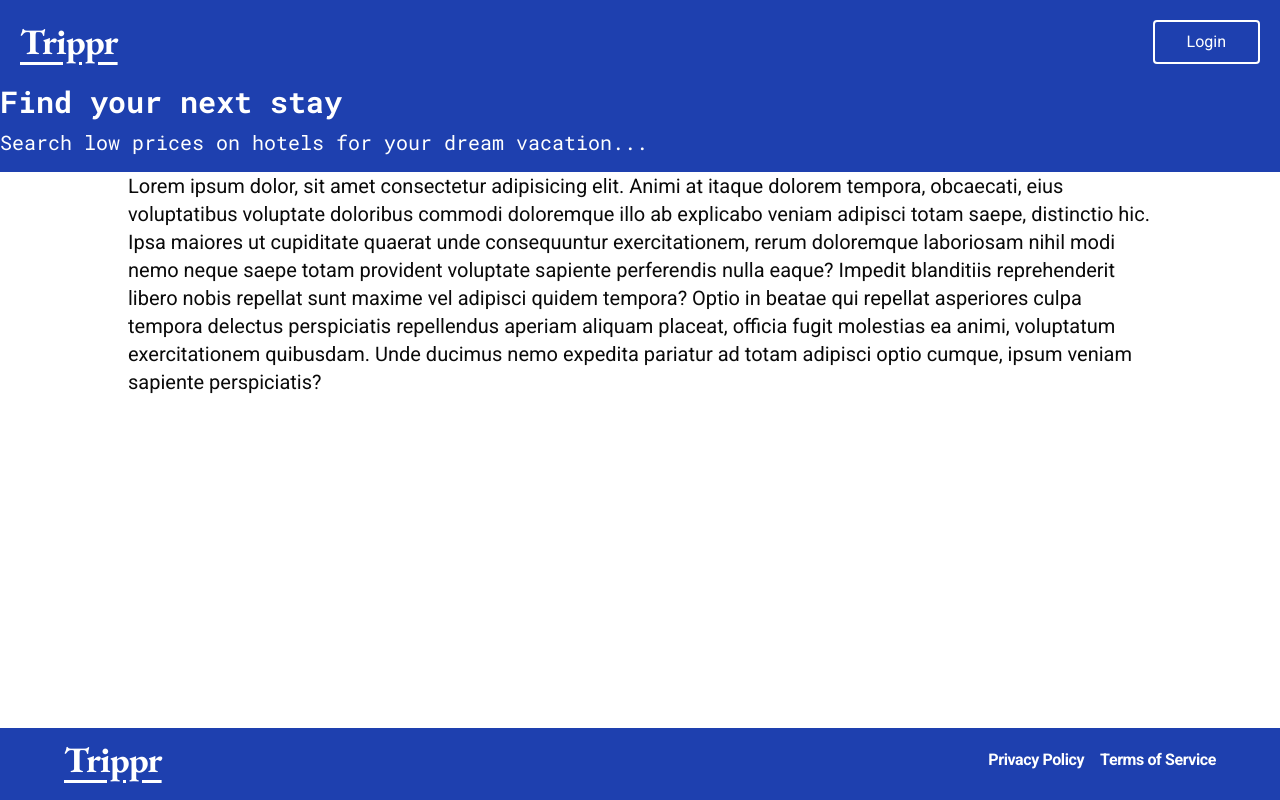
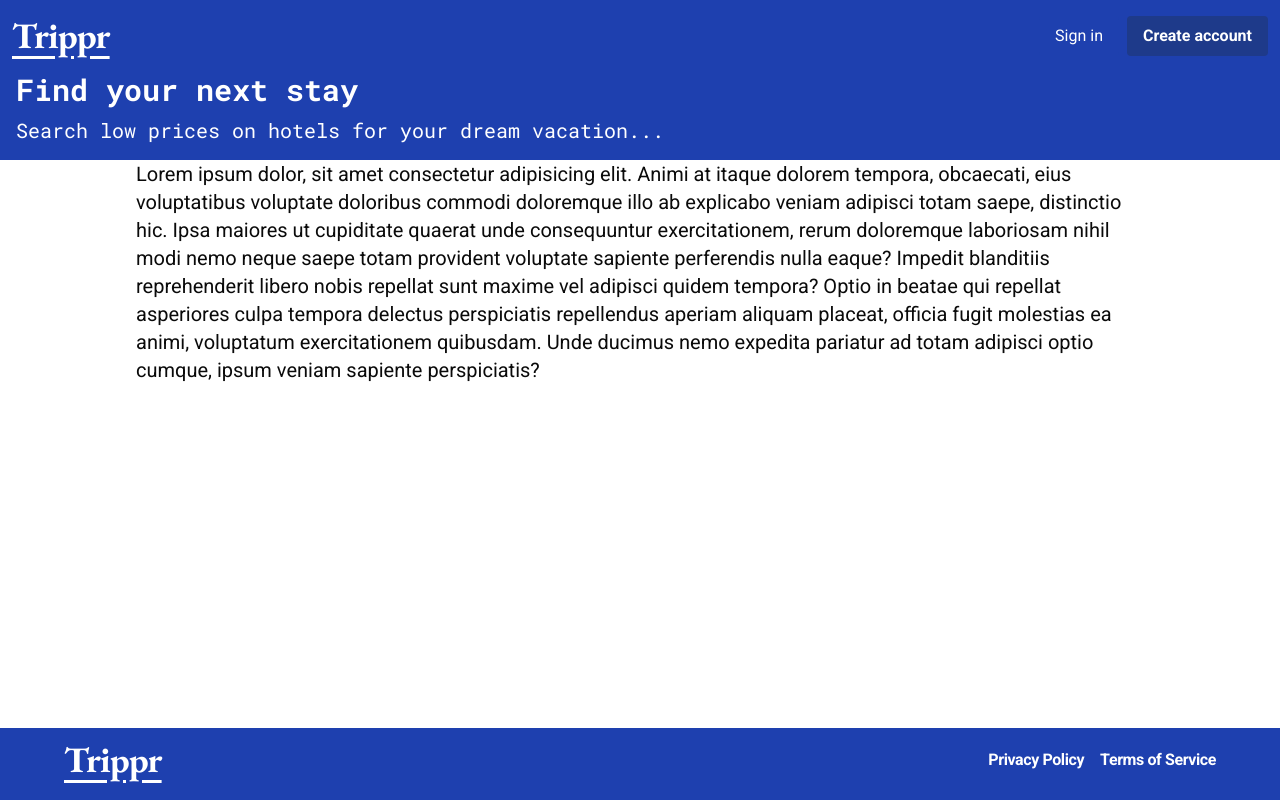
Before and after one commit to ksmcod/booking_app-client, a React (Vite) app: page / in a window 1280 px wide. Built offline with nearby package versions, Linux system fonts and the light colour scheme; no server answers.

Commit message:
completely revamped navbar

```diff
--- a/src/components/Header.tsx
+++ b/src/components/Header.tsx
@@ -3,25 +3,19 @@ import { HiOutlineUserCircle } from "react-icons/hi2";
 
 import { useAppDispatch, useAppSelector } from "@/app/hooks";
 import { useLogoutUserMutation } from "@/app/api/usersApi";
-
-import {
-  DropdownMenu,
-  DropdownMenuContent,
-  DropdownMenuItem,
-  DropdownMenuLabel,
-  DropdownMenuSeparator,
-  DropdownMenuTrigger,
-} from "./ui/dropdown-menu";
-
 import { Avatar, AvatarImage } from "./ui/avatar";
 
 import Logo from "./Logo";
 import { clearIsLoggedIn, clearUser } from "@/app/slices/userSlice";
 import toast from "react-hot-toast";
+import { useState } from "react";
+import ButtonLink from "./ui/buttonLink";
 
 export default function Header() {
   const user = useAppSelector((state) => state.user.user);
   const isLoggedIn = useAppSelector((state) => state.user.isLoggedIn);
+
+  const [isDropdownOpen, setIsDropdownOpen] = useState<boolean>(false);
 
   const dispatch = useAppDispatch();
 
@@ -42,75 +36,89 @@ export default function Header() {
       });
   };
 
+  window.addEventListener("click", () => {
+    if (isDropdownOpen) {
+      console.log("Window event called!!");
+      setIsDropdownOpen(!isDropdownOpen);
+    }
+  });
+
+  function toggleDropdown(e: React.MouseEvent<HTMLSpanElement, MouseEvent>) {
+    console.log("Toggle dropdown function!!");
+    e.stopPropagation();
+    setIsDropdownOpen(!isDropdownOpen);
+  }
+
   return (
-    // <div className="bg-blue-800 p-5 fixed w-full">
-    <div className="bg-blue-800 p-5 shadow-md">
-      <div className="max-w-7xl mx-auto flex justify-between items-center">
+    <div className="bg-blue-800 p-3 shadow-md">
+      <div className="max-w-7xl mx-auto flex justify-between items-center sm:relative py-1">
         <Logo />
 
-        {/* <span className="flex space-x-2">
-          <Link
-            to={"/register"}
-            className="flex items-center justify-center text-blue-600 px-6 rounded-sm font-bold bg-white hover:bg-gray-100"
+        {isLoggedIn && (
+          <div className="">
+            <Avatar
+              className="text-white hover:outline hover:outline-4 hover:outline-blue-300 size-10 hover:cursor-pointer"
+              onClick={(e) => toggleDropdown(e)}
             >
-            Register
-          </Link>
-        </span> */}
-
-        {isLoggedIn && (
-          <DropdownMenu>
-            <DropdownMenuTrigger
-              className="focus:outline-none"
-              aria-label="dropdown-btn"
-            >
-              <Avatar className="text-white hover:outline hover:outline-4 hover:outline-blue-300">
               {user?.image ? (
                 <AvatarImage src={user.image} />
               ) : (
                 <HiOutlineUserCircle className="w-full h-full text-white" />
               )}
             </Avatar>
-            </DropdownMenuTrigger>
-            <DropdownMenuContent className="font-bold border shadow w-48 mx-4">
-              <DropdownMenuLabel className="text-center">
+
+            {/* Dropdown Zone */}
+            {isDropdownOpen && (
+              <div className="p-2 absolute right-0 w-screen sm:w-60 ">
+                <div className="bg-white p-1 shadow-md border rounded-sm w-full sm:top-full flex flex-col space-y-1">
+                  <Link
+                    to={"/my-account"}
+                    className="w-full px-2 py-2 flex items-center rounded-sm hover:bg-blue-100 hover:underline hover:underline-offset-2"
+                  >
                     My Account
-              </DropdownMenuLabel>
-              <DropdownMenuSeparator />
-              <DropdownMenuItem className="w-full px-2">
-                <Link to={"/my-bookings"} className="w-full">
+                  </Link>
+                  <Link
+                    to={"/my-bookings"}
+                    className="w-full px-2 py-2 flex items-center rounded-sm hover:bg-blue-100 hover:underline hover:underline-offset-2"
+                  >
                     My Bookings
                   </Link>
-              </DropdownMenuItem>
-              <DropdownMenuItem className="w-full px-2">
-                <Link to={"/add-hotel"} className="w-full">
-                  Add Hotel
-                </Link>
-              </DropdownMenuItem>
-              <DropdownMenuItem className="w-full px-2">
-                <Link to={"/my-hotels"} className="w-full">
+                  <Link
+                    to={"/my-hotels"}
+                    className="w-full px-2 py-2 flex items-center rounded-sm hover:bg-blue-100 hover:underline hover:underline-offset-2"
+                  >
                     My Hotels
                   </Link>
-              </DropdownMenuItem>
-              <DropdownMenuItem className="w-full px-2">Team</DropdownMenuItem>
-              <DropdownMenuSeparator className="w-full px-2" />
-              <DropdownMenuItem
-                className="w-full px-2 cursor-pointer"
-                onClick={() => handleLogout()}
+
+                  <hr />
+
+                  <div
+                    className="w-full px-2 py-2 flex items-center rounded-sm hover:bg-blue-100 hover:underline hover:underline-offset-2 hover:cursor-pointer"
+                    onClick={handleLogout}
                   >
                     Sign out
-              </DropdownMenuItem>
-            </DropdownMenuContent>
-          </DropdownMenu>
+                  </div>
+                </div>
+              </div>
             )}
+          </div>
+        )}
+
         {!isLoggedIn && (
-          <div className="flex items-center gap-2 text-white">
-            <Link
-              to={"/login"}
-              className="px-8 py-2 rounded border-2  border-white hover:bg-blue-500"
+          <div className="flex items-center gap-2">
+            <ButtonLink
+              target="/login"
+              className="bg-blue-800 hover:bg-blue-600 font-normal hover:text-white hover:underline underline-offset-2"
             >
-              Login
-            </Link>
-            {/* <Link to={"/register"}>Register</Link> */}
+              Sign in
+            </ButtonLink>
+
+            <ButtonLink
+              target="/register"
+              className="hidden sm:block hover:bg-blue-950 hover:text-blue-400 bg-blue-900  hover:underline underline-offset-2"
+            >
+              Create account
+            </ButtonLink>
           </div>
         )}
       </div>
--- a/src/components/Hero.tsx
+++ b/src/components/Hero.tsx
@@ -1,7 +1,7 @@
 export default function Hero() {
   return (
     <div className="bg-blue-800 pb-4 roboto-mono">
-      <div className="container mx-auto flex flex-col gap-2">
+      <div className="max-w-7xl mx-auto flex flex-col gap-2 px-4">
         <h1 className="text-3xl text-white font-bold">Find your next stay</h1>
         <p className="text-white text-xl">
           Search low prices on hotels for your dream vacation...
--- a/src/components/ui/button.tsx
+++ b/src/components/ui/button.tsx
@@ -15,12 +15,12 @@ export default function Button({
     <button
       onClick={onClick}
       disabled={disabled}
-      className={`${"w-full text-white font-bold p-2 text-xl rounded flex justify-center items-center disabled:cursor-not-allowed disabled:opacity-60 active:opacity-90"}
+      className={`${"w-full text-white font-bold p-2 text-xl rounded flex justify-center items-center disabled:cursor-not-allowed disabled:opacity-60 active:opacity-90 transition-all"}
 
                 ${variant === "primary" && "bg-blue-600 hover:bg-blue-500"}
                 ${
                   variant === "black" &&
-                  "bg-black gap-4 hover:opacity-90 active:opacity-85 text-base"
+                  "bg-black gap-4 hover:bg-gray-900 active:opacity-85 text-base"
                 }
                 `}
     >
--- a/src/layouts/Layout.tsx
+++ b/src/layouts/Layout.tsx
@@ -70,7 +70,7 @@ export default function Layout() {
         </div>
 
         {/* <div className="flex-1 max-w-7xl mx-auto w-full mt-16"> */}
-        <div className="flex-1 max-w-5xl mx-auto w-full">
+        <div className="flex-1 max-w-5xl mx-auto w-full px-2">
           <Outlet />
         </div>
 
--- a/src/pages/MyHotelsPage/HotelItem.tsx
+++ b/src/pages/MyHotelsPage/HotelItem.tsx
@@ -37,7 +37,7 @@ export default function HotelItem({
           {/* <FaMapLocationDot /> */}
           <MapPinned size={20} /> |
           <div className="flex gap-1">
-            <span className="capitalize">{city}</span>,
+            <span className="capitalize">{city}</span> -
             <span className="font-bold capitalize">{country}</span>
           </div>
         </div>
--- a/src/pages/MyHotelsPage/MyHotelsPage.tsx
+++ b/src/pages/MyHotelsPage/MyHotelsPage.tsx
@@ -1,10 +1,16 @@
 import ButtonLink from "@/components/ui/buttonLink";
 import { useGetUserHotelsQuery } from "@/app/api/myHotelsApi";
 import HotelItem from "./HotelItem";
+import toast from "react-hot-toast";
 
 export default function MyHotelsPage() {
-  const { data, isLoading } = useGetUserHotelsQuery();
+  const { data, isLoading, isError } = useGetUserHotelsQuery();
   console.log("Fetched Hotels: ", data);
+
+  if (isError) {
+    toast.error("An error occured");
+  }
+
   return (
     <div className="p-3">
       <div className="flex justify-between items-center p-2">
--- a/tailwind.config.js
+++ b/tailwind.config.js
@@ -5,7 +5,11 @@ export default {
   darkMode: ["class"],
   content: ["./index.html", "./src/**/*.{js,ts,jsx,tsx}"],
   daisyui: {
-    themes: ["light"],
+    themes: [
+      {
+        customLight: {},
+      },
+    ],
   },
   theme: {
     extend: {
```
Also changed, not shown: src/pages/LoginPage/LoginPage.tsx (+0 -8 lines). Lines whose indentation alone changed are shown as unchanged.
